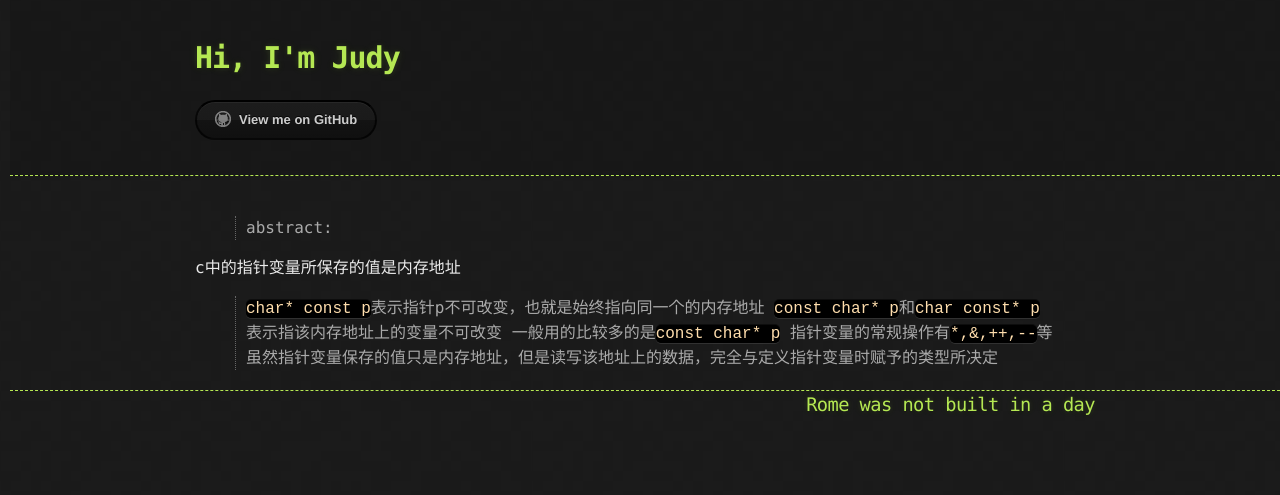
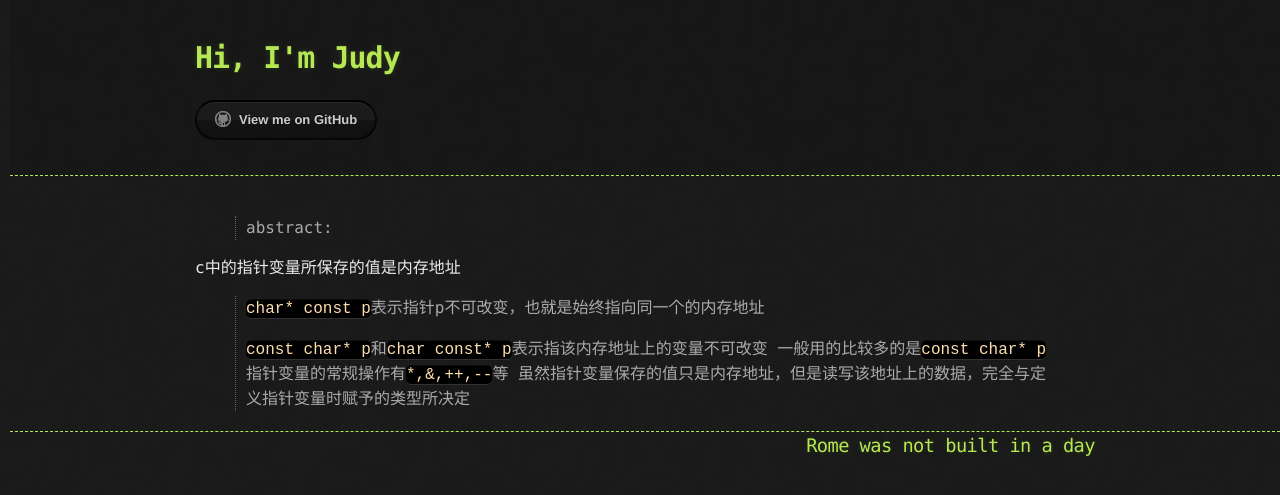
Before and after one commit to Shl4046/Shl4046.github.io, a Jekyll site: the page built from _posts/languages/2017-10-05-c.md, in a window 1280 px wide. Shown: the top 495 px of the page. Built offline with Jekyll 4.4.1, drawn with Linux system fonts in a browser that asks for light colours.

Commit message:
Update 2017-10-05-c.md

```diff
--- a/_posts/languages/2017-10-05-c.md
+++ b/_posts/languages/2017-10-05-c.md
@@ -7,7 +7,8 @@ category: "languages"
 
 c中的指针变量所保存的值是内存地址
 > `char* const p`表示指针p不可改变，也就是始终指向同一个的内存地址
-> ``const char* p``和``char const* p``表示指该内存地址上的变量不可改变
-> 一般用的比较多的是``const char* p``
-> 指针变量的常规操作有``*,&,++,--``等
+>
+> `const char* p`和`char const* p`表示指该内存地址上的变量不可改变
+> 一般用的比较多的是`const char* p`
+> 指针变量的常规操作有`*,&,++,--`等
 > 虽然指针变量保存的值只是内存地址，但是读写该地址上的数据，完全与定义指针变量时赋予的类型所决定
```
